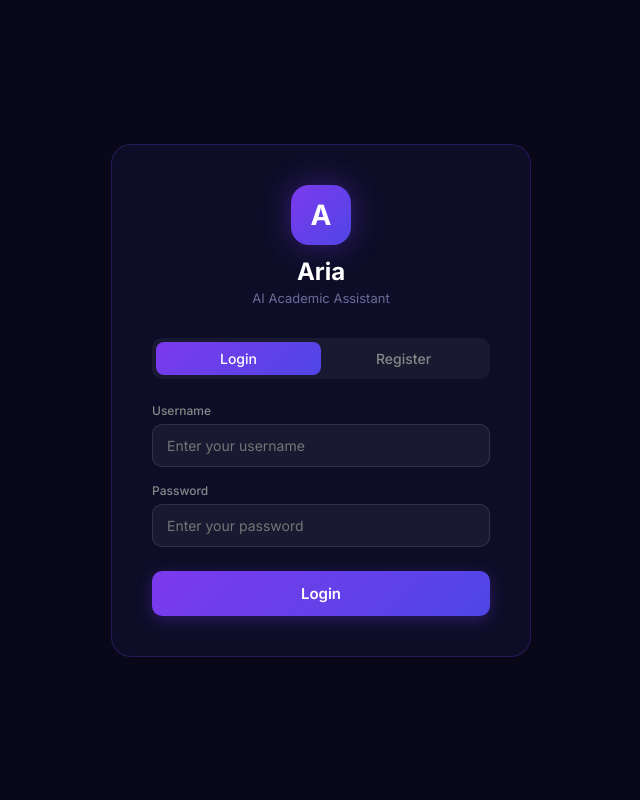
After one commit to mitali2744/ai-assistant, a Flask app: page /login in a window 1280 px wide. The commit adds this page. Shown: the whole page, without its empty margins (319-959 px from the left). Run offline with Flask 3, Linux system fonts and the light colour scheme.

Commit message:
Add multi-user login system with register/login/logout

```diff
--- a/core/assistant_brain.py
+++ b/core/assistant_brain.py
@@ -100,7 +100,7 @@ def _parse_add_task(query):
 
     return task, priority, category, deadline
 
-def process_query(query):
+def process_query(query, user_id=1):
     query = query.strip().strip(".,!?")
     q = query.lower().strip(".,!?")
 
@@ -149,7 +149,7 @@ def process_query(query):
         task, priority, category, deadline = _parse_add_task(q)
         if not task:
             return "PROMPT_TASK"
-        return add_task(task, priority, category, deadline)
+        return add_task(task, priority, category, deadline, user_id=user_id)
 
     if "show tasks" in q or "list tasks" in q or "my tasks" in q:
         # Filter by priority: "show high tasks"
@@ -158,18 +158,18 @@ def process_query(query):
         # Filter by category: "show tasks category math"
         c_match = re.search(r"category\s+(\w+)", q)
         category = c_match.group(1) if c_match else None
-        return show_tasks(category=category, priority=priority)
+        return show_tasks(category=category, priority=priority, user_id=user_id)
 
     if "complete task" in q or "mark task" in q or "finish task" in q:
         num = _extract_number(q)
         if num:
-            return complete_task(num) + " " + get_random_quote()
+            return complete_task(num, user_id=user_id) + " " + get_random_quote()
         return "Please specify the task number to complete."
 
     if "delete task" in q or "remove task" in q:
         num = _extract_number(q)
         if num:
-            return delete_task(num)
+            return delete_task(num, user_id=user_id)
         return "Please specify the task number to delete."
 
     if "productivity" in q or "analyze" in q or "performance" in q:
--- a/web/app.py
+++ b/web/app.py
@@ -2,47 +2,114 @@ import sys
 import os
 sys.path.insert(0, os.path.abspath(os.path.join(os.path.dirname(__file__), "..")))
 
-from flask import Flask, render_template, request, jsonify
-from database.db import init_db
+from flask import Flask, render_template, request, jsonify, session, redirect, url_for
+from werkzeug.security import generate_password_hash, check_password_hash
+from database.db import init_db, get_connection
 from core.assistant_brain import process_query, set_speak_callback
 from core.command_handler import get_task_counts, get_due_today
 from core.gamification import get_status
 from utils.config import ASSISTANT_NAME
 
 app = Flask(__name__)
+app.secret_key = "aria_secret_key_2026"
 
 set_speak_callback(lambda text: None)
 init_db()
 
+def get_user_id():
+    return session.get("user_id", 1)
+
+def get_username():
+    return session.get("username", "User")
+
+# ── Auth routes ──────────────────────────────────────────────────────────────
+
+@app.route("/login", methods=["GET", "POST"])
+def login():
+    mode = request.form.get("mode", "login")
+    message = None
+    error = False
+
+    if request.method == "POST" and "username" in request.form:
+        username = request.form["username"].strip().lower()
+        password = request.form["password"].strip()
+
+        if mode == "register":
+            conn = get_connection()
+            existing = conn.execute("SELECT id FROM users WHERE username=?", (username,)).fetchone()
+            if existing:
+                message = "Username already taken. Try another."
+                error = True
+            else:
+                pw_hash = generate_password_hash(password)
+                conn.execute("INSERT INTO users (username, password_hash) VALUES (?, ?)", (username, pw_hash))
+                conn.commit()
+                conn.close()
+                message = f"Account created! Welcome, {username}. Please login."
+                mode = "login"
+            if not error:
+                conn.close() if not error else None
+        else:
+            conn = get_connection()
+            user = conn.execute("SELECT id, password_hash FROM users WHERE username=?", (username,)).fetchone()
+            conn.close()
+            if user and check_password_hash(user[1], password):
+                session["user_id"] = user[0]
+                session["username"] = username
+                return redirect(url_for("index"))
+            else:
+                message = "Invalid username or password."
+                error = True
+
+    return render_template("login.html", mode=mode, message=message, error=error)
+
+@app.route("/logout")
+def logout():
+    session.clear()
+    return redirect(url_for("login"))
+
+# ── Main routes ───────────────────────────────────────────────────────────────
+
 @app.route("/")
 def index():
-    return render_template("index.html", assistant_name=ASSISTANT_NAME)
+    if "user_id" not in session:
+        return redirect(url_for("login"))
+    return render_template("index.html", assistant_name=ASSISTANT_NAME, username=get_username())
 
 @app.route("/chat", methods=["POST"])
 def chat():
+    if "user_id" not in session:
+        return jsonify({"type": "text", "response": "Please login first."})
+
     user_msg = request.json.get("message", "").strip()
     if not user_msg:
-        return jsonify({"response": "Please type something."})
-    response = process_query(user_msg)
+        return jsonify({"type": "text", "response": "Please type something."})
+
+    user_id = get_user_id()
+    response = process_query(user_msg, user_id=user_id)
+
     if response == "PROMPT_TASK":
-        response = "Sure! What task would you like to add? You can say something like: 'add task complete ML assignment high category ai 2026-04-01'"
+        response = "Sure! What task would you like to add? Example: add task study ML high category ai 2026-04-01"
+
     if response and response.startswith("IMAGE:"):
-        img_b64 = response[6:]
-        return jsonify({"type": "image", "image": img_b64})
-    if response and response.startswith("TABLE:"):
-        return jsonify({"type": "table", "html": response[6:]})
+        return jsonify({"type": "image", "image": response[6:]})
+
     return jsonify({"type": "text", "response": response})
 
 @app.route("/status")
 def status():
-    counts = get_task_counts()
-    due = get_due_today()
+    if "user_id" not in session:
+        return jsonify({"pending": 0, "completed": 0, "due_today": [], "xp_status": ""})
+    user_id = get_user_id()
+    counts = get_task_counts(user_id=user_id)
+    due = get_due_today(user_id=user_id)
     xp_status = get_status()
     return jsonify({
         "pending": counts.get("pending", 0),
         "completed": counts.get("completed", 0),
         "due_today": [{"id": t[0], "task": t[1], "priority": t[2]} for t in due],
-        "xp_status": xp_status
+        "xp_status": xp_status,
+        "username": get_username()
     })
 
 if __name__ == "__main__":
--- a/web/static/style.css
+++ b/web/static/style.css
@@ -359,3 +359,7 @@ body {
 
 .resp-table tr:last-child td { border-bottom: none; }
 .resp-table tr:hover td { background: rgba(124,58,237,0.08); }
+
+.user-badge { background: rgba(74,222,128,0.1); border: 1px solid rgba(74,222,128,0.25); color: #4ade80; padding: 6px 12px; border-radius: 20px; font-size: 12px; font-weight: 500; }
+.logout-btn { background: rgba(239,68,68,0.1); border: 1px solid rgba(239,68,68,0.25); color: #f87171; padding: 6px 12px; border-radius: 20px; font-size: 12px; font-weight: 500; text-decoration: none; transition: all 0.2s; }
+.logout-btn:hover { background: rgba(239,68,68,0.2); }
--- /dev/null
+++ b/web/templates/login.html
@@ -0,0 +1,70 @@
+<!DOCTYPE html>
+<html lang="en">
+<head>
+  <meta charset="UTF-8"/>
+  <meta name="viewport" content="width=device-width, initial-scale=1.0"/>
+  <title>Aria - Login</title>
+  <link href="https://fonts.googleapis.com/css2?family=Inter:wght@300;400;500;600;700&display=swap" rel="stylesheet"/>
+  <style>
+    * { margin:0; padding:0; box-sizing:border-box; }
+    body { font-family:'Inter',sans-serif; background:#080818; color:#e0e0f0; min-height:100vh; display:flex; align-items:center; justify-content:center; }
+    .card { background:rgba(15,15,42,0.9); border:1px solid rgba(124,58,237,0.25); border-radius:20px; padding:40px; width:100%; max-width:420px; backdrop-filter:blur(20px); }
+    .logo { text-align:center; margin-bottom:32px; }
+    .logo-icon { width:60px; height:60px; background:linear-gradient(135deg,#7c3aed,#4f46e5); border-radius:18px; display:inline-flex; align-items:center; justify-content:center; font-size:28px; font-weight:800; color:white; box-shadow:0 0 30px rgba(124,58,237,0.4); margin-bottom:12px; }
+    .logo h1 { font-size:24px; font-weight:700; color:#fff; }
+    .logo p { font-size:13px; color:#6b6b9a; margin-top:4px; }
+    .tabs { display:flex; background:rgba(255,255,255,0.05); border-radius:10px; padding:4px; margin-bottom:24px; }
+    .tab { flex:1; padding:8px; text-align:center; border-radius:8px; cursor:pointer; font-size:14px; font-weight:500; color:#888; transition:all 0.2s; border:none; background:none; font-family:'Inter',sans-serif; }
+    .tab.active { background:linear-gradient(135deg,#7c3aed,#4f46e5); color:#fff; }
+    .form-group { margin-bottom:16px; }
+    label { display:block; font-size:12px; color:#888; margin-bottom:6px; font-weight:500; }
+    input { width:100%; background:rgba(255,255,255,0.05); border:1px solid rgba(255,255,255,0.1); border-radius:10px; padding:12px 14px; color:#e0e0f0; font-size:14px; font-family:'Inter',sans-serif; outline:none; transition:border-color 0.2s; }
+    input:focus { border-color:rgba(124,58,237,0.5); box-shadow:0 0 0 3px rgba(124,58,237,0.1); }
+    .btn { width:100%; background:linear-gradient(135deg,#7c3aed,#4f46e5); border:none; color:white; padding:13px; border-radius:10px; font-size:15px; font-weight:600; font-family:'Inter',sans-serif; cursor:pointer; margin-top:8px; transition:all 0.2s; box-shadow:0 4px 15px rgba(124,58,237,0.3); }
+    .btn:hover { transform:translateY(-1px); box-shadow:0 6px 20px rgba(124,58,237,0.4); }
+    .msg { padding:10px 14px; border-radius:8px; font-size:13px; margin-bottom:16px; }
+    .msg.error { background:rgba(239,68,68,0.1); border:1px solid rgba(239,68,68,0.3); color:#f87171; }
+    .msg.success { background:rgba(74,222,128,0.1); border:1px solid rgba(74,222,128,0.3); color:#4ade80; }
+  </style>
+</head>
+<body>
+  <div class="card">
+    <div class="logo">
+      <div class="logo-icon">A</div>
+      <h1>Aria</h1>
+      <p>AI Academic Assistant</p>
+    </div>
+
+    {% if message %}
+    <div class="msg {{ 'error' if error else 'success' }}">{{ message }}</div>
+    {% endif %}
+
+    <div class="tabs">
+      <button class="tab {{ 'active' if mode == 'login' }}" onclick="setMode('login')">Login</button>
+      <button class="tab {{ 'active' if mode == 'register' }}" onclick="setMode('register')">Register</button>
+    </div>
+
+    <form method="POST" id="auth-form">
+      <input type="hidden" name="mode" id="mode-input" value="{{ mode }}"/>
+      <div class="form-group">
+        <label>Username</label>
+        <input type="text" name="username" placeholder="Enter your username" required autocomplete="off"/>
+      </div>
+      <div class="form-group">
+        <label>Password</label>
+        <input type="password" name="password" placeholder="Enter your password" required/>
+      </div>
+      <button type="submit" class="btn" id="submit-btn">{{ 'Login' if mode == 'login' else 'Create Account' }}</button>
+    </form>
+  </div>
+
+  <script>
+    function setMode(m) {
+      document.getElementById("mode-input").value = m;
+      document.getElementById("submit-btn").textContent = m === "login" ? "Login" : "Create Account";
+      document.querySelectorAll(".tab").forEach((t,i) => t.classList.toggle("active", (i===0 && m==="login") || (i===1 && m==="register")));
+      document.getElementById("auth-form").submit();
+    }
+  </script>
+</body>
+</html>
```
Also changed, not shown: core/command_handler.py (+27 -27 lines), database/db.py (+15 -2 lines), assistant.db.
